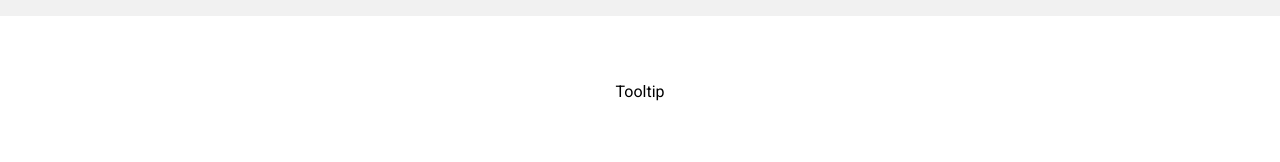
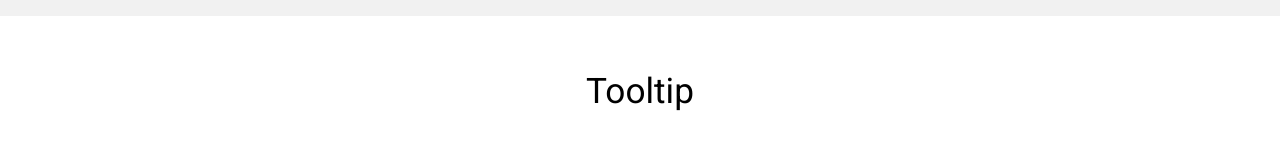
Before and after one commit to Cap0n3/VoiceUp, a React (Create React App) app: page /tarifs in a window 1280 px wide. Shown: the part 2244-2406 px from the top of the page. Built offline with nearby package versions, Linux system fonts and the light colour scheme.

Commit message:
Experimenting on new ideas for tooltip

```diff
--- a/src/components/Tooltip/Tooltip.js
+++ b/src/components/Tooltip/Tooltip.js
@@ -1,27 +1,29 @@
-import { useState, useEffect, useRef } from "react";
+import { useState, useEffect, useRef, useMemo } from "react";
 import { TooltipWrapper, TooltipBox } from "./Tooltip.style";
 
-const Tooltip = ({children, content, place}) => {
+const Tooltip = ({children, content, place, size}) => {
     const [isHovered, setIsHovered] = useState(false);
     const [childWidth, setChildWidth] = useState(0);
     const childRef = useRef(null);
-    const contentRef = useRef(null);
 
     /* Get child width to help center tooltip */
     useEffect(() => {
         if(childRef.current !== null) {
-            console.log(childRef.current.clientWidth)
             setChildWidth(childRef.current.clientWidth);
         }
     }, [childRef])
 
     return(
-        <TooltipWrapper onMouseEnter={() => setIsHovered(true)} onMouseLeave={() => setIsHovered(false)}>
+        <TooltipWrapper ref={childRef} onMouseEnter={() => setIsHovered(true)} onMouseLeave={() => setIsHovered(false)}>
 
-            { isHovered &&
-                <TooltipBox childWidth={childWidth} ref={contentRef} place={place}>{content}</TooltipBox>
+            {
+                isHovered &&
+                <TooltipBox isHovered={isHovered} childWidth={childWidth} size={size} place={place}>
+                    {content}
+                </TooltipBox>
             }
-            <div ref={childRef}>{children}</div>
+
+            <div>{children}</div>
 
         </TooltipWrapper>
     );
--- a/src/components/Tooltip/Tooltip.style.js
+++ b/src/components/Tooltip/Tooltip.style.js
@@ -6,16 +6,16 @@ export const TooltipWrapper = styled.div`
 
 export const TooltipBox = styled.div`
     position: absolute;
-    display: flex;
+    display: ${({isHovered}) => (isHovered ? "flex" : "none")};
     align-items: center;
     justify-content: center;
     background-color: black;
     padding: 15px;
-    width: 200px;
+    width: ${({size}) => size.width}px;
     border-radius: 10px;
     color: white;
     /* Tooltip placement */
-    ${({place, childWidth}) =>
+    ${({place, childWidth, size}) =>
         /* Top center tooltip */
         (place === "top" && `
             left: -${childWidth * 1.5}px;
@@ -26,7 +26,7 @@ export const TooltipBox = styled.div`
             left: ${childWidth + 20}px;
             top: 0;
             bottom: 0;
-            height: 240px;
+            height: ${size.height}px;
             margin-top: auto;
             margin-bottom: auto;
         `) ||
@@ -38,11 +38,25 @@ export const TooltipBox = styled.div`
         content: " ";
         position: absolute;
         display: block;
+        ${({place, size}) =>
+            (place === "top" && `
                 left: 90px;
                 bottom: -10px;
                 border-top: 10px solid black;
                 border-right: 10px solid transparent;
                 border-left: 10px solid transparent;
                 border-bottom: none;
+            `) ||
+            (place === "left" && `
+                left: -15px;
+                top: ${(size.height / 2) - 5}px;
+                border-top: 10px solid black;
+                border-right: 10px solid transparent;
+                border-left: 10px solid transparent;
+                border-bottom: none;
+                transform: rotate(0.25turn);
+            `) ||
+            "0"
         }
-`;
+    }
+`
--- a/src/pages/Pricing/Pricing.js
+++ b/src/pages/Pricing/Pricing.js
@@ -25,8 +25,8 @@ const Prices = () => {
                 <CompTable isActive={isTableVisible ? "active" : ""} tableData={ComparisonTable} iconColors={["#1B173", "#896FBC", "#D9A47D"]}/>
             </TableSection>
             <div style={{width: "100%", height: "150px", display: "flex", alignItems: "center", justifyContent: "center"}}>
-                <Tooltip content="Cillum consequat fugiat ullamco labore consectetur nostrud exercitation et reprehenderit consectetur tempor. Reprehenderit adipisicing cupidatat veniam deserunt Lorem eiusmod eu est laborum do." place="left">
-                    <p>Tooltip</p>
+                <Tooltip content="Cillum consequat fugiat ullamco labore consectetur nostrud exercitation et reprehenderit consectetur tempor. Reprehenderit adipisicing cupidatat veniam deserunt Lorem eiusmod eu est laborum do." place="top" size={{width: 200, height: 240}}>
+                    <p style={{fontSize: "2.2em"}}>Tooltip</p>
                 </Tooltip>
             </div>
             <Footer />
```
Lines whose indentation alone changed are shown as unchanged.
